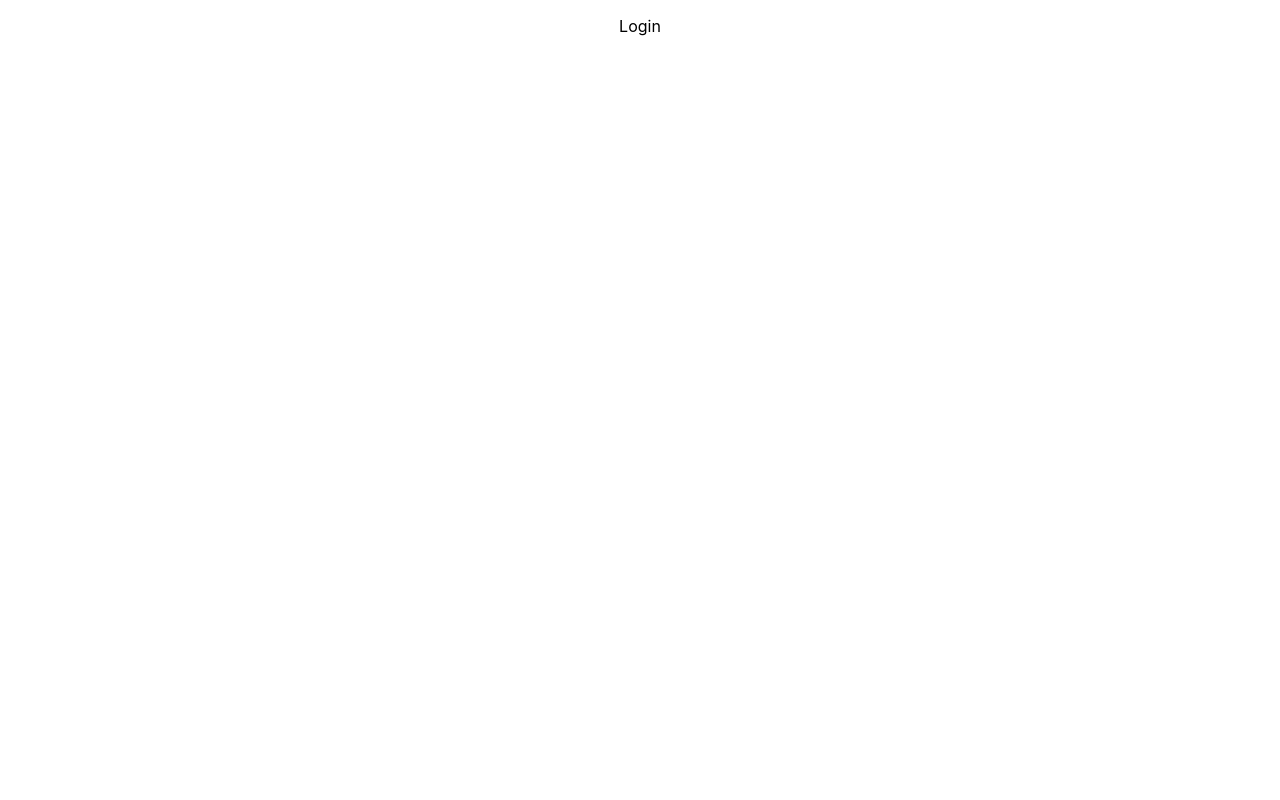
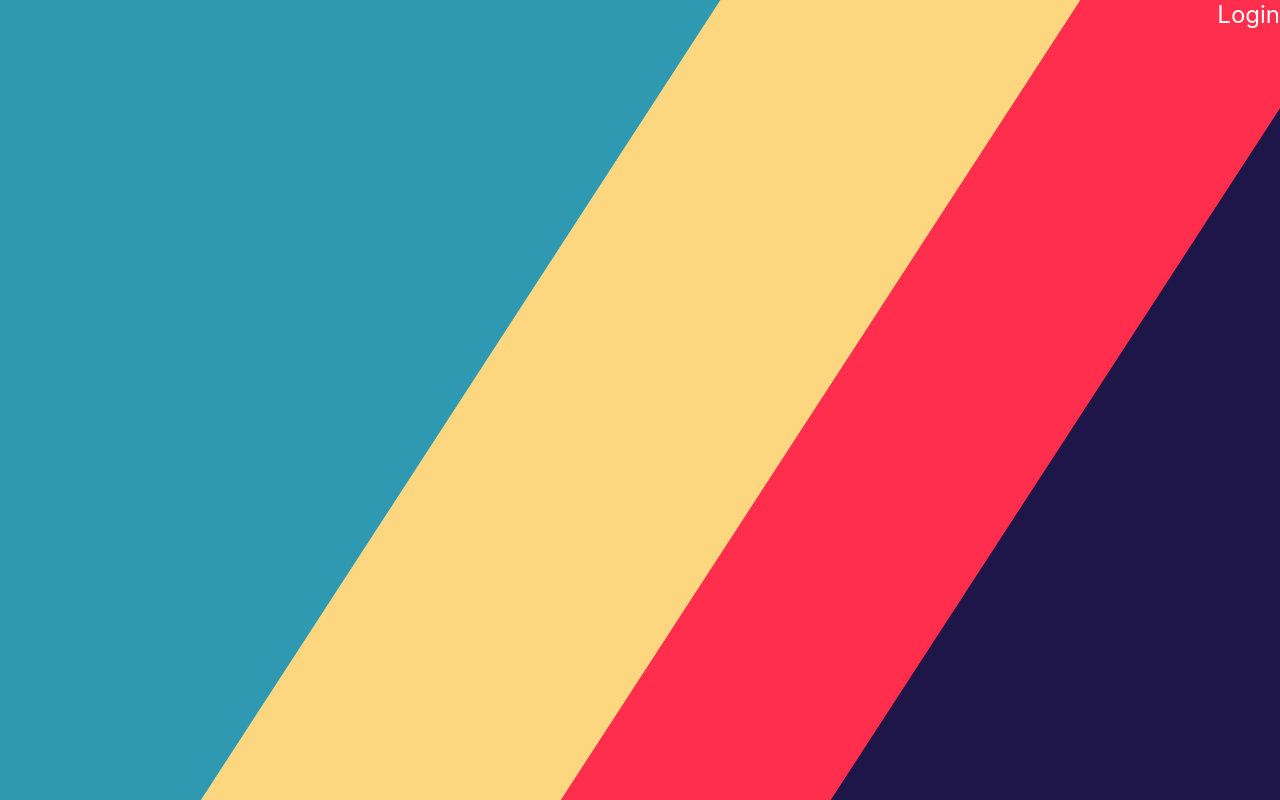
Before and after one commit to MFukazawa/realjapan, a React (Create React App) app: page / in a window 1280 px wide. Built offline with nearby package versions, Linux system fonts and the light colour scheme.

Commit message:
[Add] navigation component style, styled component package

```diff
--- a/package.json
+++ b/package.json
@@ -8,7 +8,8 @@
     "@testing-library/user-event": "^7.1.2",
     "react": "^16.12.0",
     "react-dom": "^16.12.0",
-    "react-scripts": "3.3.1"
+    "react-scripts": "3.3.1",
+    "styled-components": "^5.0.1"
   },
   "scripts": {
     "start": "react-scripts start",
--- a/src/components/Navigation/Navigation.js
+++ b/src/components/Navigation/Navigation.js
@@ -1,11 +1,32 @@
 import React from 'react';
+import styled from 'styled-components';
+
+const Wrapper = styled.div`
+  ${'' /* padding: 4em; */}
+  height: 100vh;
+  width: 100vw;
+  background: linear-gradient(123deg, #2E99B0 0%, #2E99B0 40%, #FCD77F calc(40% + 1px), #FCD77F 60%, #FF2E4C calc(60% + 1px), #FF2E4C 75%, #1E1548 calc(75% + 1px), #1E1548 100%);
+`
+
+const Nav = styled.nav`
+  font-size: 1.5em;
+  text-align: right;
+  color: white;
+`
+
+const Link = styled.a`
+  color: white;
+  text-decoration: none;
+`
 
 const Navigation = () => {
-    return (
-        <nav>
-            <p>Login</p>
-        </nav>
-    );
+  return (
+    <Wrapper>
+      <Nav>
+        <Link href="#">Login</Link>
+      </Nav>
+    </Wrapper>
+  );
 }
 
 export default Navigation;
```
Also changed, not shown: 1 other file (tests, documents, lock files or other folders).
